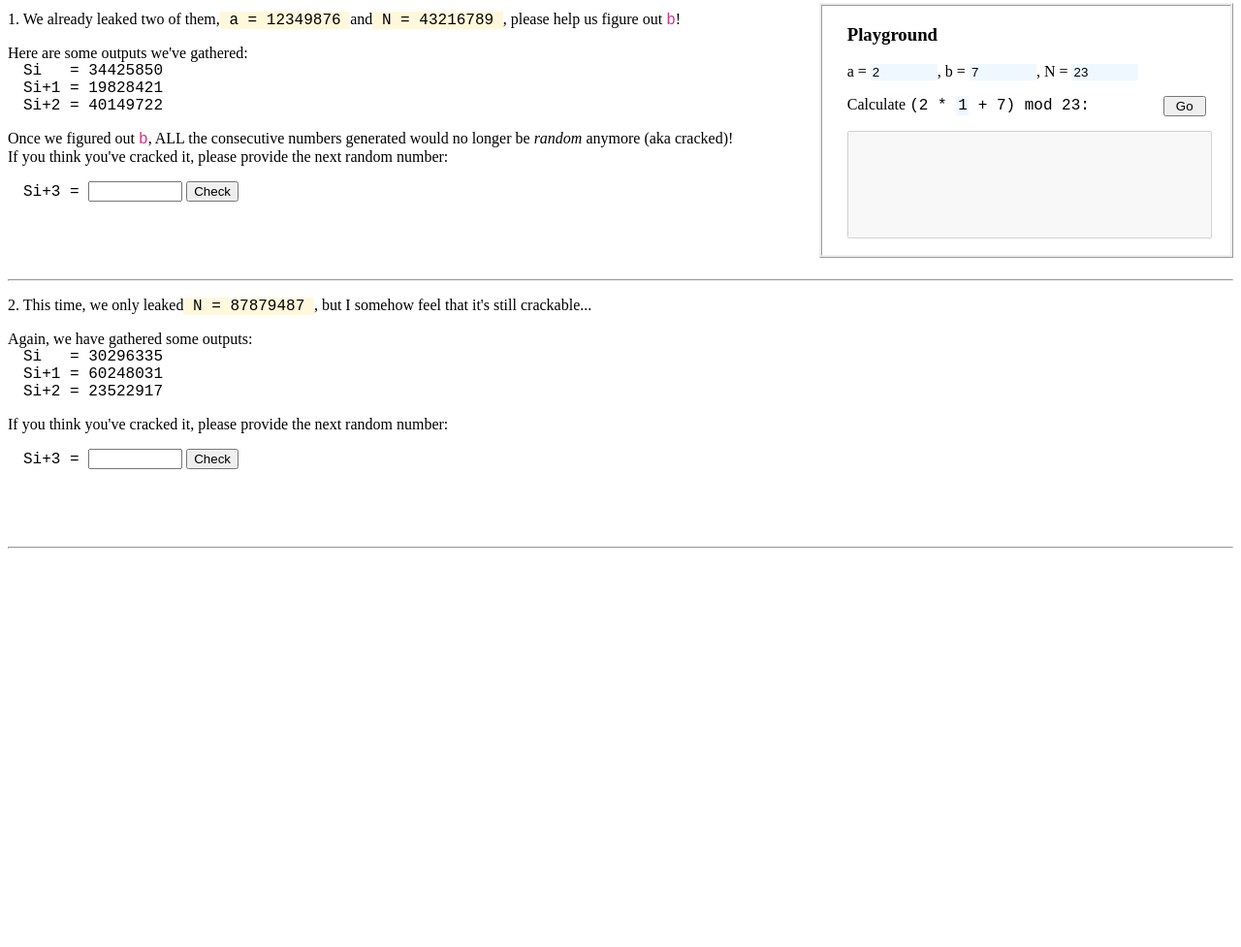
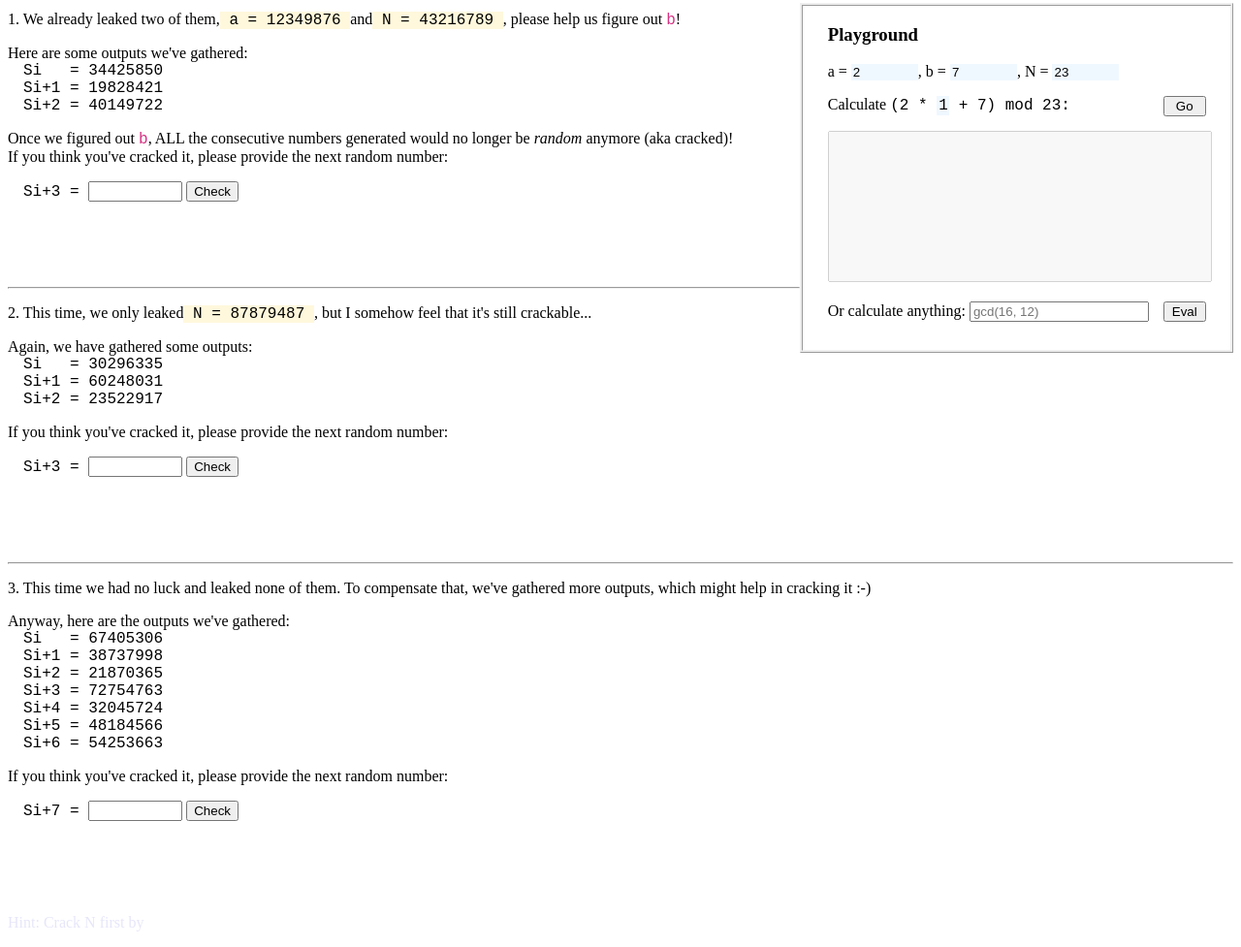
Before and after one commit to davidhcefx/davidhcefx.github.io, a website: page LCG.html in a window 1280 px wide. Shown: the part 298-1275 px from the top of the page at 97% size. Before the commit the page ends 970 px from the top, so only its background shows below. Drawn offline with nearby package versions, Linux system fonts and the light colour scheme.

Commit message:
Add challenge No.3 and more tools to playground
- Feature: Add challenge No.3, with challenge and flag tested.
  - Add some hints and a link to Wiki.
- Feature: Add *Calculate Anything* evaluator to Playground.
- Enlarge Playground result box.

```diff
--- a/LCG.html
+++ b/LCG.html
@@ -3,7 +3,7 @@
 <head>
   <title>Crypto: Linear Congruential Generator</title>
   <meta name="viewport" content="width=device-width, initial-scale=1">
-  <meta name="description" content="Cracking Linear Congruential Generator (CTF Wargame)">
+  <meta name="description" content="Cracking Linear Congruential Generator (CTF Wargame by davidhcefx)">
   <link href="res/favicon.ico" rel="icon">
   <script src="https://code.jquery.com/jquery-3.6.0.min.js" integrity="sha256-/xUj+3OJU5yExlq6GSYGSHk7tPXikynS7ogEvDej/m4=" crossorigin="anonymous"></script>
   <script src='src/md5.js'></script>
@@ -12,7 +12,6 @@
       font-size: 16px;
     }
     code {
-      /*font-weight: bold;*/
       color: #d63384;
     }
     .Go-btn {
@@ -31,22 +30,27 @@
       margin-left: 1em;
       color: black;
     }
+    .White, .White * {
+      color: white;
+    }
     #playground {
       float: right;
       border-style: ridge;
       width: 40%;
-      max-width: 370px;
+      max-width: 390px;
       padding: 0 2% 1% 2%;
     }
-    #playground p input[type=text] {
+    #playground code {
+      color: black;
+    }
+    #playground input[onblur] {
       background-color: aliceblue;
       border: none;
       width: 65px;
     }
-    #playground code {
-      color: black;
-    }
     #Si {
+      background-color: aliceblue;
+      border: none;
       text-align: center;
       font-size: 16px;
       font-family: monospace;
@@ -55,6 +59,9 @@
       width: 100%;
       resize: none;
       /*max-width: 100%;*/
+    }
+    #ans_1, #ans_2, #ans_3 {
+      margin-bottom: 6em;
     }
   </style>
 </head>
@@ -96,9 +103,14 @@ function f(Si) {
         mod
         <span id="N">23</span>:
       </code>
-      <input type="button" class="Go-btn" value="Go" onclick="calculate()">
+      <input type="button" class="Go-btn" value="Go" onclick="append_result(calculate())">
     </p>
-    <textarea id="result" rows="7" disabled></textarea><br>
+    <textarea id="result" rows="10" disabled></textarea>
+    <p>
+      Or calculate anything:
+      <input type="text" id="any-input" size="20" placeholder="gcd(16, 12)">
+      <input type="button" class="Go-btn" value="Eval" onclick="append_result(eval($('#any-input')[0].value))">
+    </p>
   </div>
 
   <p>
@@ -117,7 +129,7 @@ Si+2 = 40149722</pre>
   <input type="text" id="ans_1" size="9">
   <input type="button" value="Check" onclick="check_1()">
   <span id="check_res_1"></span>
-  <hr style="margin-top: 5em;">
+  <hr>
 
   <p>
     2. This time, we only leaked<code class="Highlight">&nbsp;N = 87879487&nbsp;</code>, but I somehow feel that it's still crackable...
@@ -134,24 +146,36 @@ Si+2 = 23522917</pre>
   <input type="text" id="ans_2" size="9">
   <input type="button" value="Check" onclick="check_2()">
   <span id="check_res_2"></span>
-  <hr style="margin-top: 5em;">
+  <hr>
 
-  <!--  solvable ?
-  67702636
-  36138443
-  62326253
-  68578233
-  80610932
-  12711352
-  91694468 -->
-  <br>
-  <br>
-  <br>
-  <br>
-  <br>
+  <p>
+    3. This time we had no luck and leaked none of them. To compensate that, we've gathered more outputs, which might help in cracking it :-)
+  </p>
+  Anyway, here are the outputs we've gathered:
+  <pre class="Output-samples">
+Si   = 67405306
+Si+1 = 38737998
+Si+2 = 21870365
+Si+3 = 72754763
+Si+4 = 32045724
+Si+5 = 48184566
+Si+6 = 54253663</pre>
+  <p>
+    If you think you've cracked it, please provide the next random number:
+  </p>
+  <code class="Ans-prompt">Si+7 = </code>
+  <input type="text" id="ans_3" size="9">
+  <input type="button" value="Check" onclick="check_3()">
+  <span id="check_res_3"></span>
+  <p style="color: lavender">
+    Hint: Crack N first by
+    <span class="White">
+      using the fact that the probability of k randomly chosen integers being coprime is <a href="https://en.wikipedia.org/wiki/Greatest_common_divisor#Probabilities_and_expected_value">1/zeta(k)</a>.
+    </span>
+  </p>
 
   <script>
-    let results = [];  // results for playground
+    let result_arr = [];  // array for #result
 
     function autoscale(element) {
       // each digits uses up ~ 8.9px
@@ -164,13 +188,26 @@ Si+2 = 23522917</pre>
       const N = parseInt($('#N')[0].innerText);
       const Si = $('#Si')[0];
       const res = (a * parseInt(Si.value) + b) % N;
-
-      if (results.length >= $('#result')[0].rows) results.shift();
-      results.push(res);
-      $('#result')[0].value = results.join('\n');
-      // also set to next Si
+      // set result to next Si
       Si.value = res;
       autoscale(Si);
+
+      return res;
+    }
+
+    /* append to #result and shift older ones */
+    function append_result(value) {
+      result_arr.push(value);
+      if (result_arr.length > $('#result')[0].rows) {
+        result_arr.shift();
+      }
+      $('#result')[0].value = result_arr.join('\n');
+    }
+
+    /* just a simple utility that might be helpful */
+    function gcd(a, b) {
+      if (b == 0) return a;
+      return gcd(b, a % b);
     }
 
     /* xor two hex strings */
@@ -236,10 +273,10 @@ Si+2 = 23522917</pre>
     function check_3() {
       const ans = md5(`${$('#ans_3')[0].value}9738c93165519764628bb872`);
       const key = md5(`${$('#ans_3')[0].value}7fc618db0df41c2ebd27d430`);
-      const msg = (ans === "ee01a553f0fadefc819002ce40245b6e") ?
+      const msg = (ans === "d4ecb6522df250a59f04675a2568d2f0") ?
         htos(
           xor(
-            "7b915d5decf4c0f7607a63cc44c6e44c0cea7445d8c8a69d136650ce43978846",
+            "dcfa60c5cd21a81052cd3667fa756f9aab8149ddf872a54822955a1fad281190",
             key + key)) :
         "Try again!";
 
```
